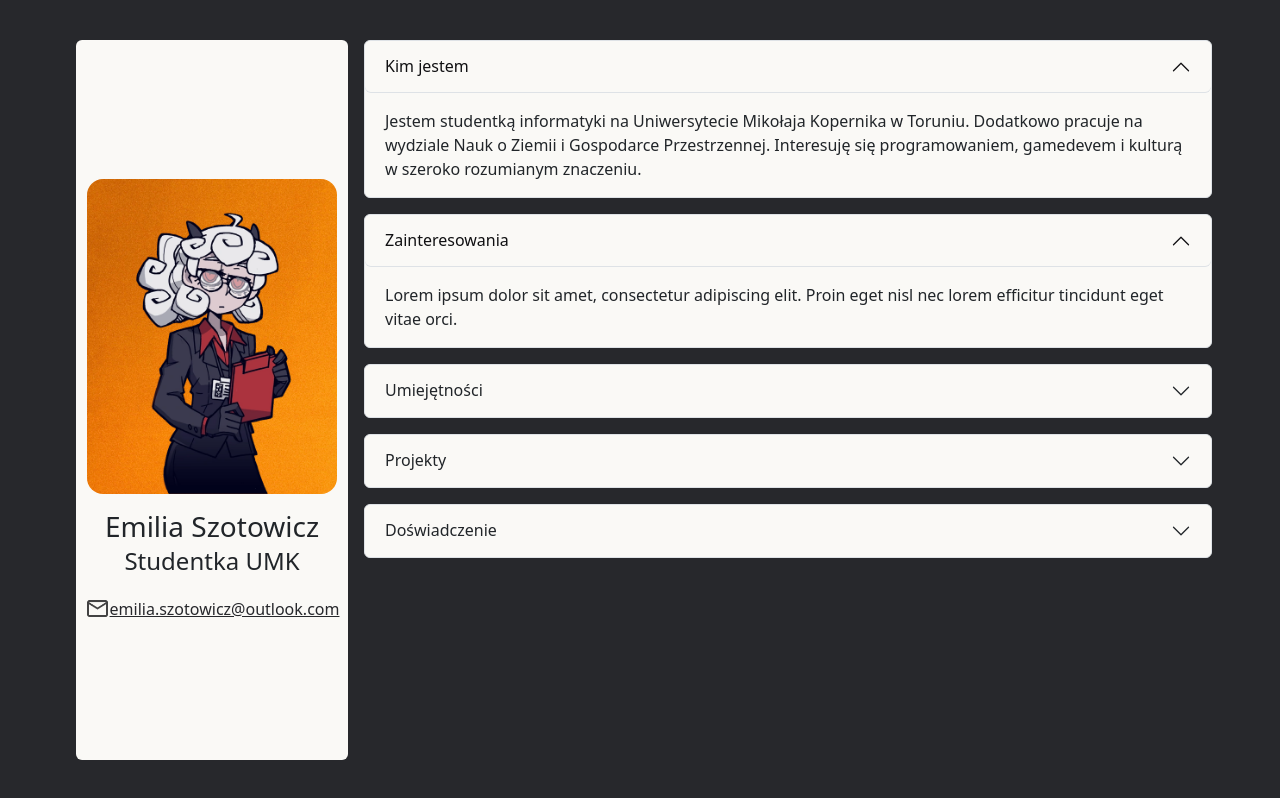
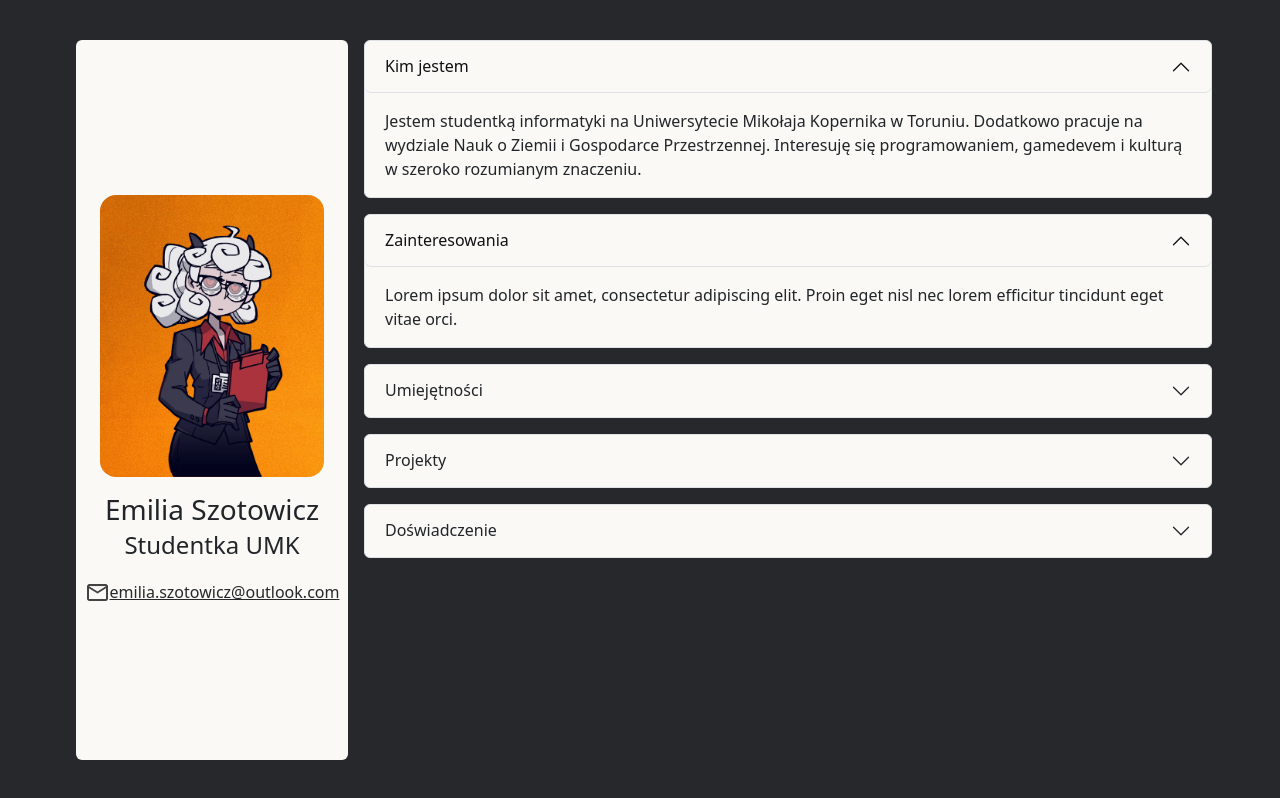
Before and after one commit to Esdot-Esjs/Esdot-Esjs.github.io, a website: page index.html in a window 1280 px wide. Drawn offline with nearby package versions, Linux system fonts and the light colour scheme.

Commit message:
fix profile image

```diff
--- a/index.html
+++ b/index.html
@@ -23,7 +23,7 @@
           >
             <img
               src="img/profile.png"
-              class="mb-3 rounded-4"
+              class="mb-3 rounded-4 img-fluid"
               alt="Profile Image"
               width="250px"
             />
```
